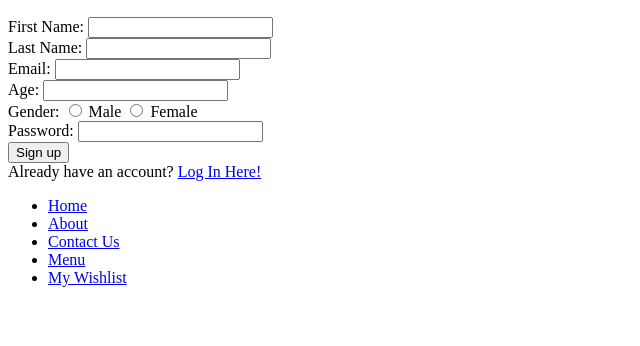
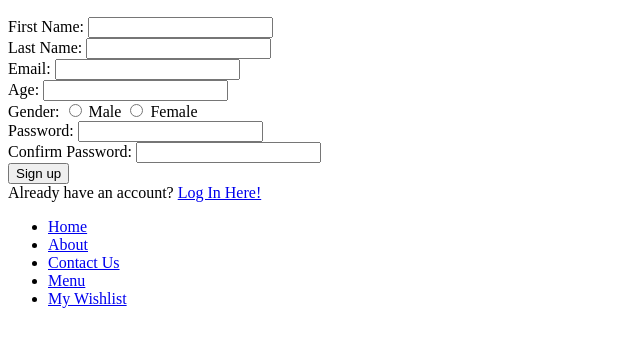
Before and after one commit to AfnanAbuasal/HTML-Final-Task, a plain HTML site: page register.html in a window 1280 px wide. Shown: the part 110-456 px from the top of the page, without its empty margins (0-640 px from the left). Drawn offline with Linux system fonts and the light colour scheme.

Commit message:
Add files via upload

```diff
--- a/register.html
+++ b/register.html
@@ -22,6 +22,8 @@
         <label for="female">Female</label><br />
         <label for="password">Password:</label>
         <input type="password" id="password" name="password" required /><br />
+        <label for="confirm_password">Confirm Password:</label>
+        <input type="password" id="confirm_password" name="confirm_password" required /><br />
         <input type="submit" value="Sign up" />
         <br />
         <span> Already have an account? </span>
```
Also changed, not shown: contact.html (+1 -1 lines).
